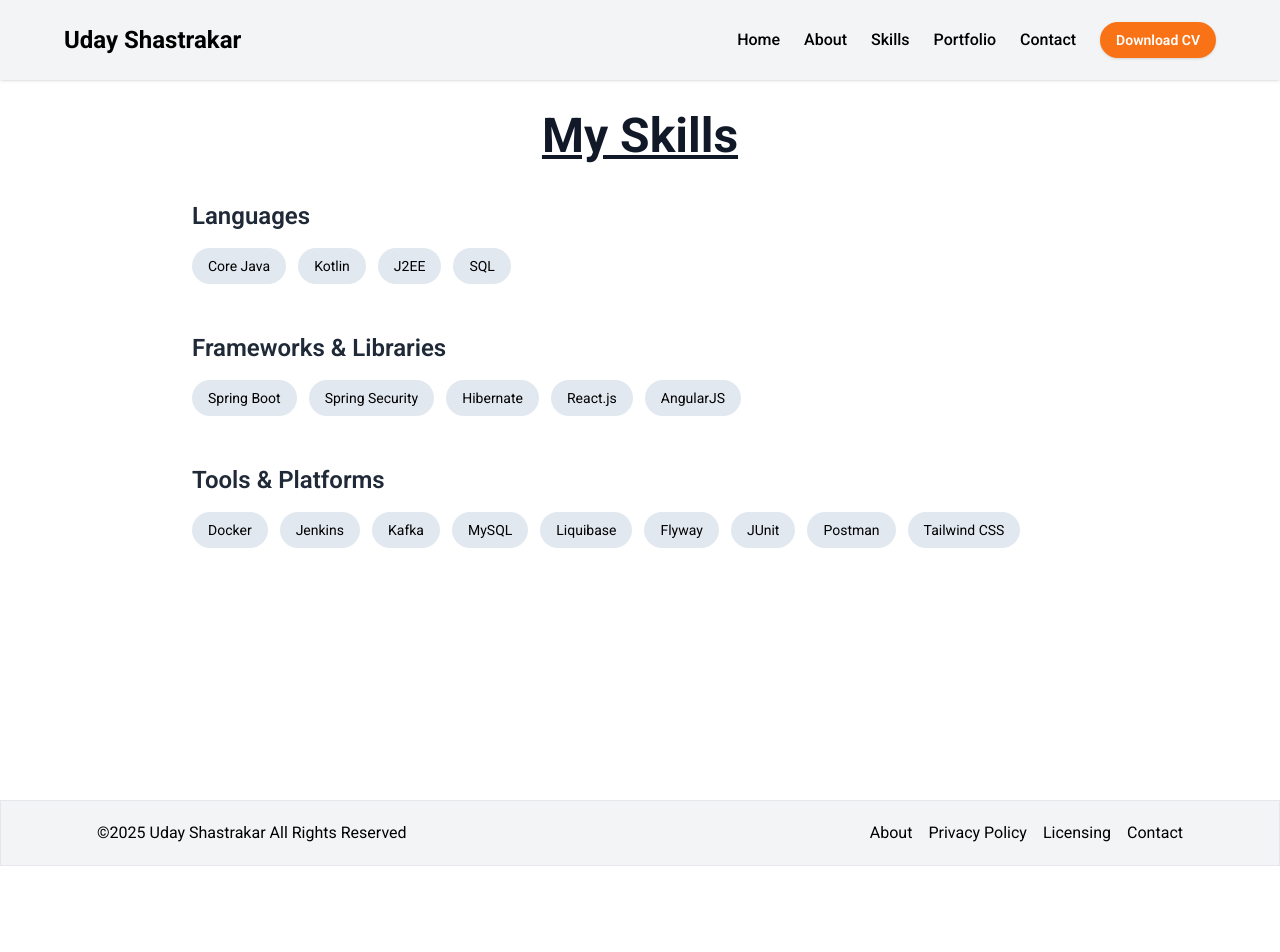
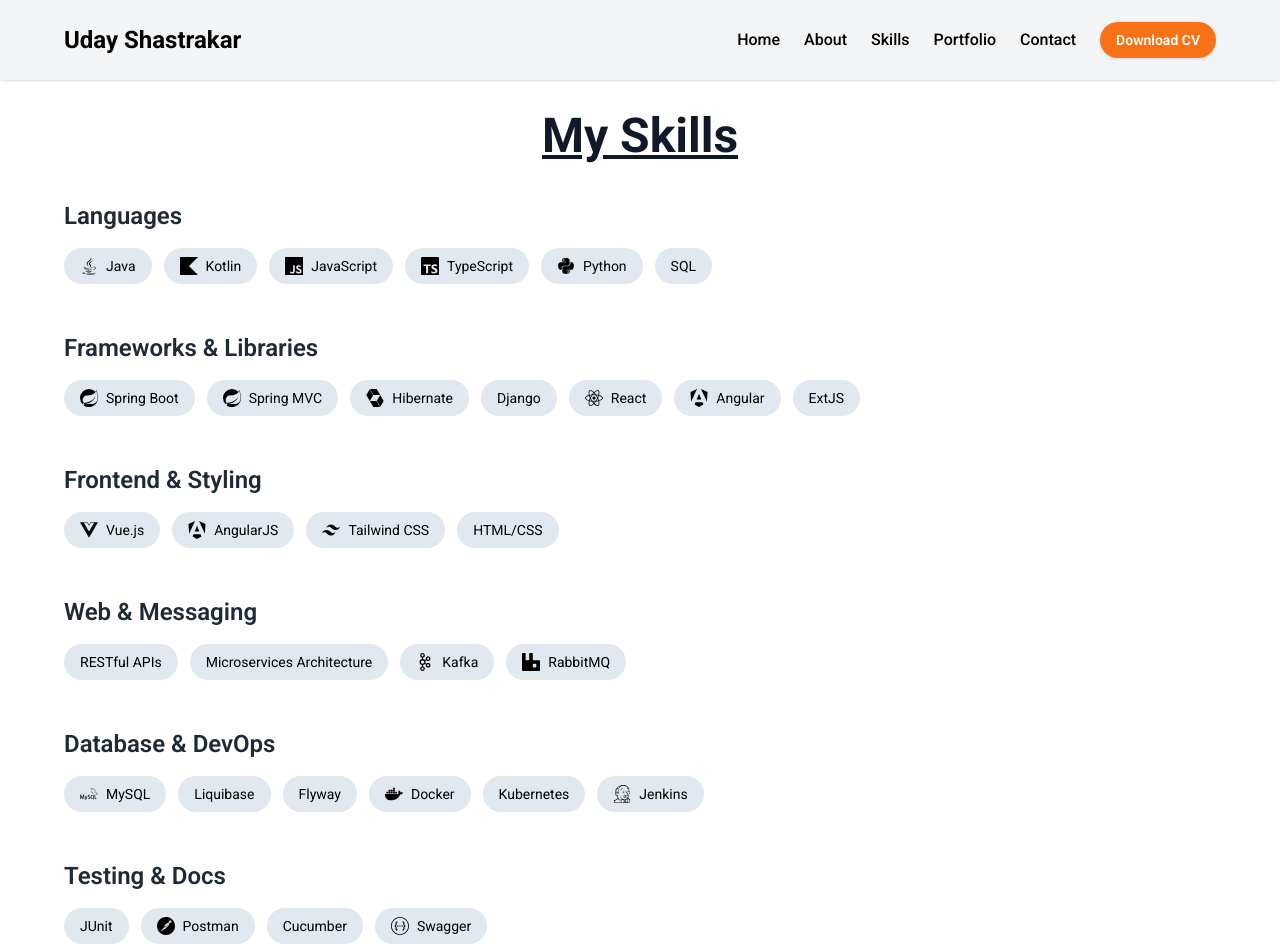
Before and after one commit to Uday-Shastrakar/PortfolioWebsite, a React (Vite) app in the folder portfolio/: page /skills in a window 1280 px wide. Shown: the top 952 px of the page. Before the commit the page ends 866 px from the top, so only its background shows below. Built offline with nearby package versions, Linux system fonts and the light colour scheme.

Commit message:
skills updated

```diff
--- a/portfolio/src/pages/Skills.jsx
+++ b/portfolio/src/pages/Skills.jsx
@@ -1,26 +1,101 @@
+// src/pages/Skills.jsx
+import {
+  FaJava,
+  FaPython,
+  FaReact,
+  FaDocker,
+  FaJenkins,
+  FaGitAlt,
+} from "react-icons/fa";
+import {
+  SiKotlin,
+  SiJavascript,
+  SiTypescript,
+  SiSpring,
+  SiHibernate,
+  SiAngular,
+  SiVuedotjs,
+  SiTailwindcss,
+  SiPostman,
+  SiMysql,
+  SiRabbitmq,
+  SiApachekafka,
+  SiSwagger,
+  SiConfluence,
+  SiJira,
+  SiLinux,
+} from "react-icons/si";
 
+const skillCategories = {
+  "Languages": [
+    { name: "Java", icon: <FaJava /> },
+    { name: "Kotlin", icon: <SiKotlin /> },
+    { name: "JavaScript", icon: <SiJavascript /> },
+    { name: "TypeScript", icon: <SiTypescript /> },
+    { name: "Python", icon: <FaPython /> },
+    { name: "SQL" }, // No specific icon
+  ],
+  "Frameworks & Libraries": [
+    { name: "Spring Boot", icon: <SiSpring /> },
+    { name: "Spring MVC", icon: <SiSpring /> },
+    { name: "Hibernate", icon: <SiHibernate /> },
+    { name: "Django" }, // No icon
+    { name: "React", icon: <FaReact /> },
+    { name: "Angular", icon: <SiAngular /> },
+    { name: "ExtJS" }, // No icon
+  ],
+  "Frontend & Styling": [
+    { name: "Vue.js", icon: <SiVuedotjs /> },
+    { name: "AngularJS", icon: <SiAngular /> },
+    { name: "Tailwind CSS", icon: <SiTailwindcss /> },
+    { name: "HTML/CSS" }, // No icons needed
+  ],
+  "Web & Messaging": [
+    { name: "RESTful APIs" }, // Descriptive only
+    { name: "Microservices Architecture" },
+    { name: "Kafka", icon: <SiApachekafka /> },
+    { name: "RabbitMQ", icon: <SiRabbitmq /> },
+  ],
+  "Database & DevOps": [
+    { name: "MySQL", icon: <SiMysql /> },
+    { name: "Liquibase" }, // No icon
+    { name: "Flyway" }, // No icon
+    { name: "Docker", icon: <FaDocker /> },
+    { name: "Kubernetes" }, // Add manually if needed
+    { name: "Jenkins", icon: <FaJenkins /> },
+  ],
+  "Testing & Docs": [
+    { name: "JUnit" },
+    { name: "Postman", icon: <SiPostman /> },
+    { name: "Cucumber" },
+    { name: "Swagger", icon: <SiSwagger /> },
+  ],
+  "Tools & OS": [
+    { name: "Git", icon: <FaGitAlt /> },
+    { name: "Jira", icon: <SiJira /> },
+    { name: "Confluence", icon: <SiConfluence /> },
+    { name: "Linux", icon: <SiLinux /> },
+    { name: "Windows" },
+    { name: "iOS" },
+  ],
+};
 
 const Skills = () => {
-  const categories = {
-    "Languages": ["Core Java", "Kotlin", "J2EE", "SQL"],
-    "Frameworks & Libraries": ["Spring Boot", "Spring Security", "Hibernate", "React.js", "AngularJS"],
-    "Tools & Platforms": ["Docker", "Jenkins", "Kafka", "MySQL", "Liquibase", "Flyway", "JUnit", "Postman", "Tailwind CSS"],
-  };
-
   return (
     <div className="pt-28 pb-16 px-4 bg-white min-h-screen">
       <h1 className="text-5xl font-bold text-center underline mb-10 text-gray-900">My Skills</h1>
-      <div className="max-w-4xl mx-auto space-y-12">
-        {Object.entries(categories).map(([category, skills]) => (
+      <div className="max-w-6xl mx-auto space-y-12">
+        {Object.entries(skillCategories).map(([category, skills]) => (
           <div key={category}>
             <h2 className="text-2xl font-semibold mb-4 text-gray-800">{category}</h2>
             <div className="flex flex-wrap gap-3">
-              {skills.map(skill => (
+              {skills.map((skill, index) => (
                 <span
-                  key={skill}
-                  className="bg-slate-200 px-4 py-2 rounded-full text-sm hover:bg-orange-500 hover:text-white transition cursor-pointer"
+                  key={index}
+                  className="flex items-center gap-2 bg-slate-200 px-4 py-2 rounded-full text-sm hover:bg-orange-500 hover:text-white transition cursor-pointer"
                 >
-                  {skill}
+                  {skill.icon && <span className="text-lg">{skill.icon}</span>}
+                  {skill.name}
                 </span>
               ))}
             </div>
```
